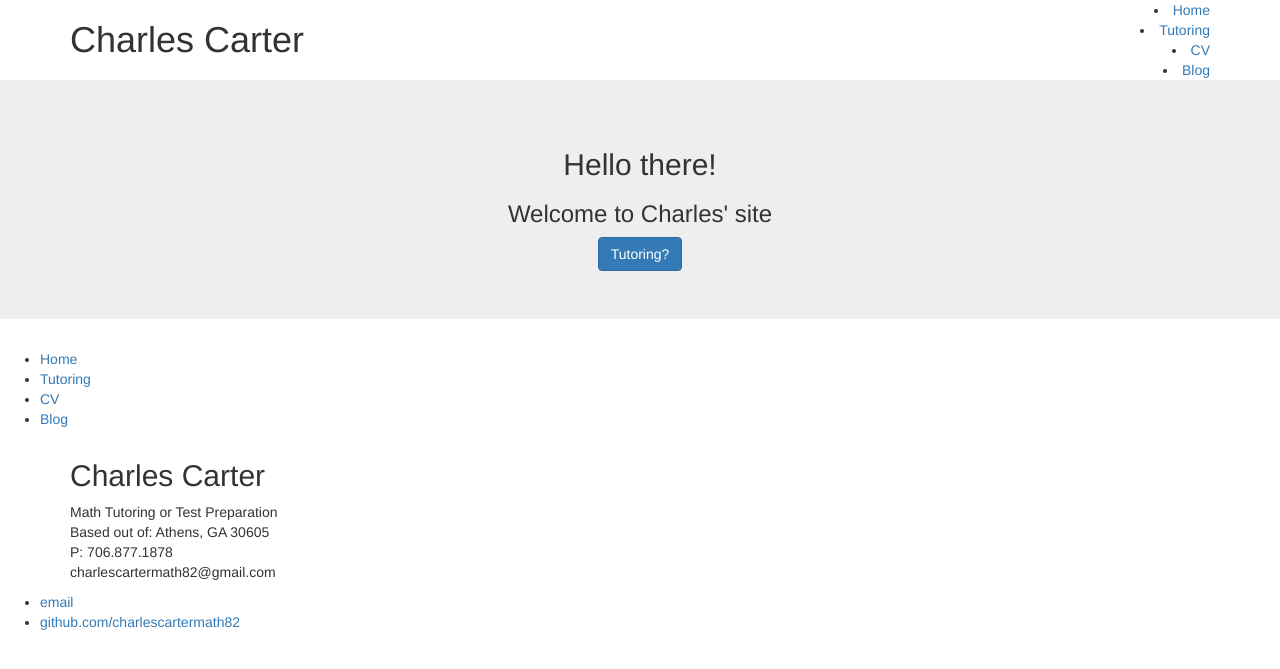
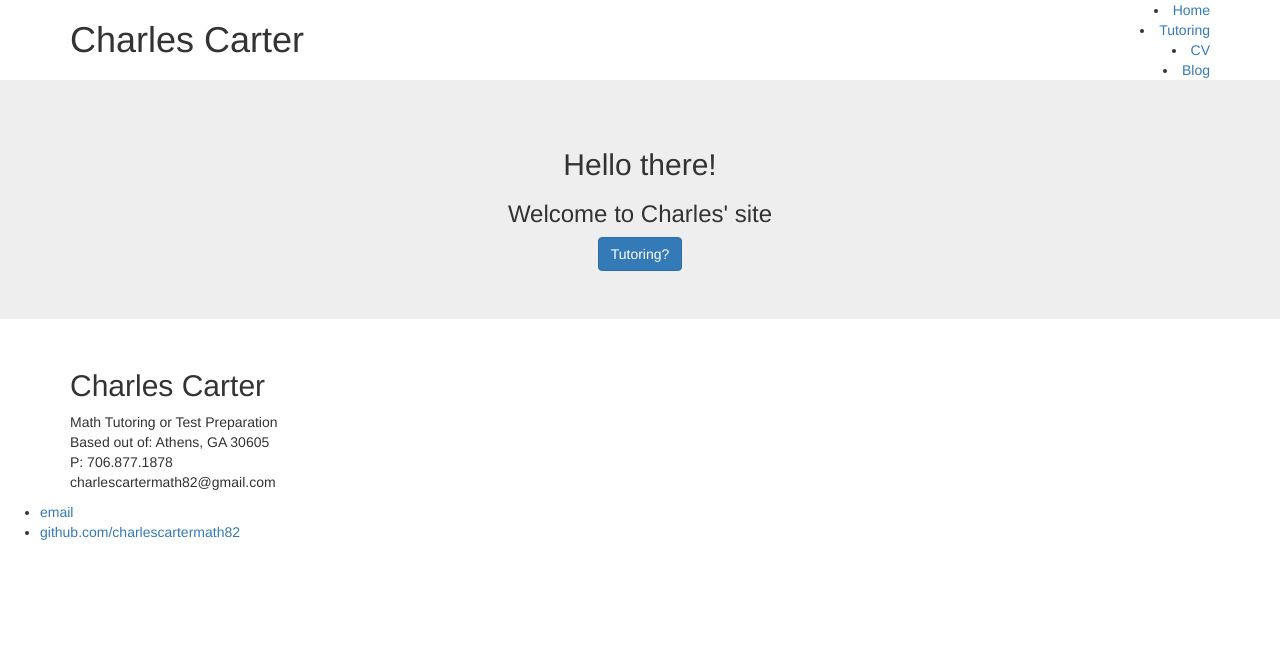
Before and after one commit to charlescartermath82/charlescartermath82.github.io, a Jekyll site: the page built from cv/index.html, in a window 1280 px wide. Shown: the top 669 px of the page. Built offline with Jekyll 4.4.1, drawn with Linux system fonts in a browser that asks for light colours.

Commit message:
Update default.html

```diff
--- a/_layouts/default.html
+++ b/_layouts/default.html
@@ -28,14 +28,7 @@
 				</div>
 			</div>
 		</section>
-		<nav>
-    		<ul>
-        		<li><a href="/">Home</a></li>
-	        	<li><a href="/tutor costs">Tutoring</a></li>
-        		<li><a href="/cv">CV</a></li>
-        		<li><a href="/blog">Blog</a></li>
-    		</ul>
-		</nav>
+
 		<div class="container">
 
         {{ content }}
```
